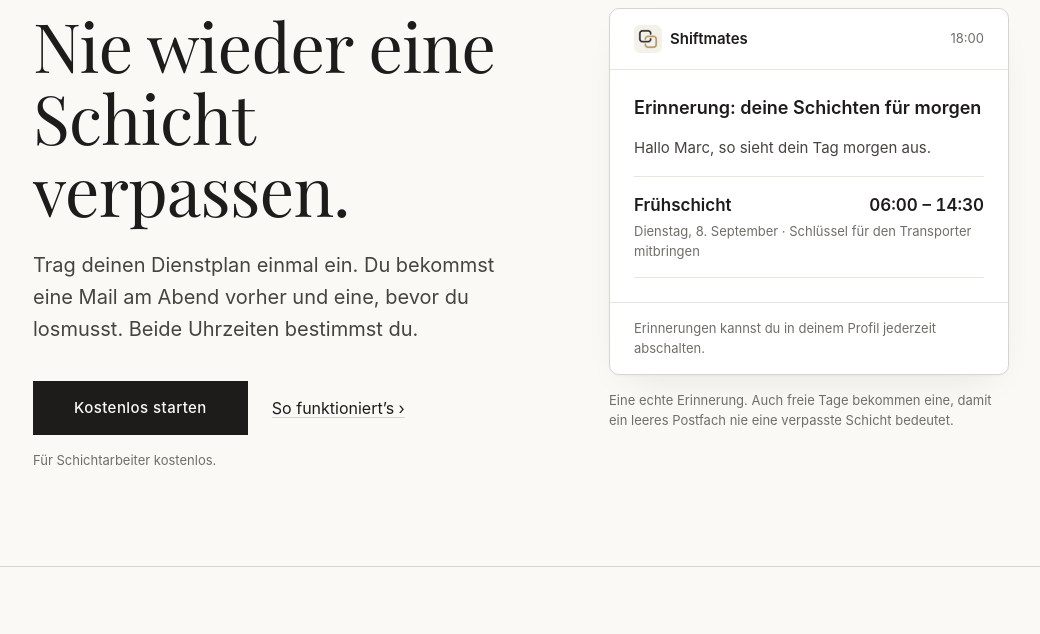
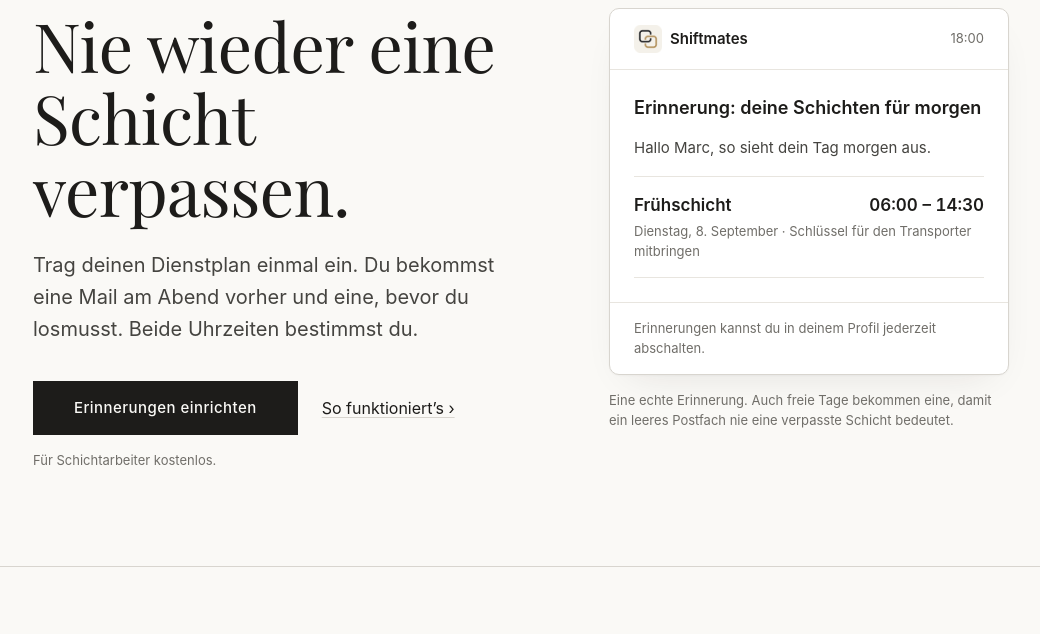
Before and after one commit to AntonB1608/schichtplan-online, a Flask app: page / in a window 1280 px wide. Shown: the part 245-879 px from the top of the page, without its empty margins (119-1159 px from the left). Run offline with Flask 3, Linux system fonts and the light colour scheme; some libraries are stand-ins or nearby versions.

Commit message:
Homepage buttons: 'Erinnerungen einrichten' instead of 'Kostenlos starten'

```diff
--- a/templates/homepage.html
+++ b/templates/homepage.html
@@ -17,7 +17,7 @@
       </p>
 
       <div class="hero-actions">
-        <a href="/register" class="btn btn-lg">Kostenlos starten</a>
+        <a href="/register" class="btn btn-lg">Erinnerungen einrichten</a>
         <a href="#how" class="link-more">So funktioniert&rsquo;s&nbsp;&rsaquo;</a>
       </div>
       <p class="hero-note">Für Schichtarbeiter kostenlos.</p>
@@ -230,7 +230,7 @@
 <section class="band closing">
   <div class="wrap">
     <h2>Trag die Schicht von morgen jetzt ein.</h2>
-    <a href="/register" class="btn btn-lg">Kostenlos starten</a>
+    <a href="/register" class="btn btn-lg">Erinnerungen einrichten</a>
   </div>
 </section>
 
```
